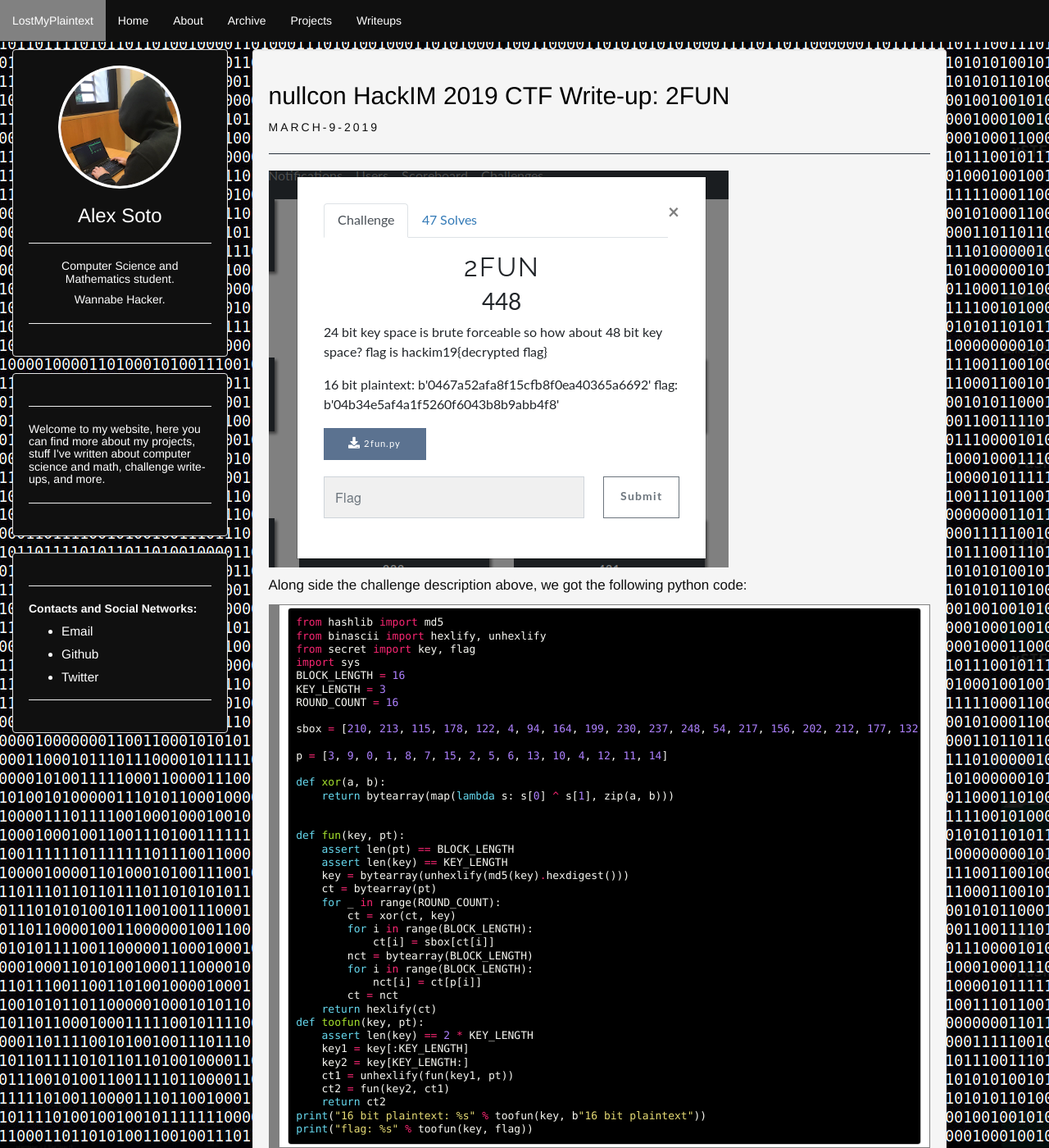
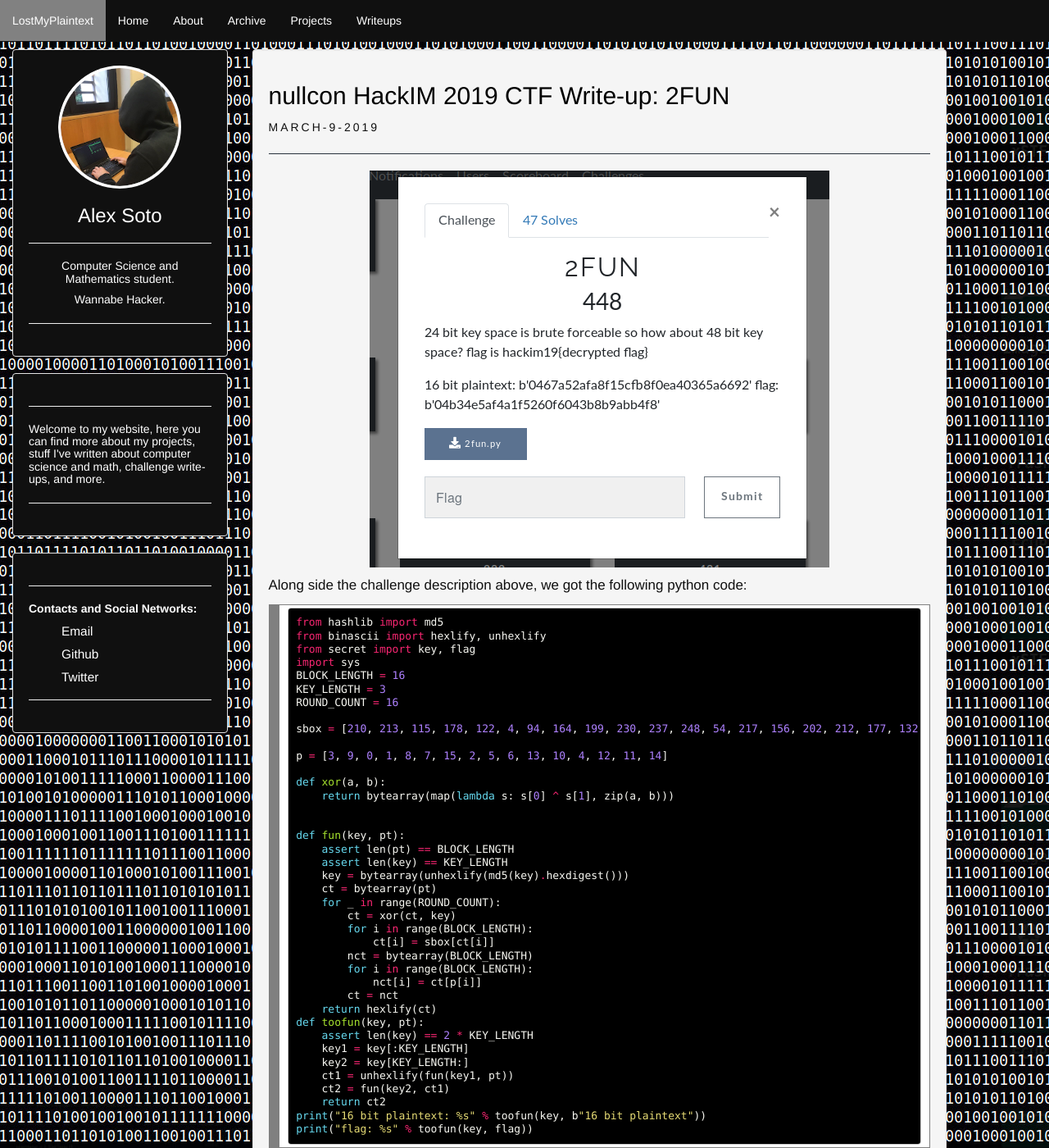
Before and after one commit to 0xA2/0xA2.github.io, a Jekyll site: the page built from _posts/2019-03-09-nullcon 2019 CTF Write-up: 2FUN.markdown, in a window 1280 px wide and 1400 px high. Shown: the whole window at 82% size. Built offline with Jekyll 4.4.1, drawn with Linux system fonts in a browser that asks for light colours.

Commit message:
Update 2019-03-09-nullcon 2019 CTF Write-up: 2FUN.markdown

```diff
--- a/_posts/2019-03-09-nullcon 2019 CTF Write-up: 2FUN.markdown
+++ b/_posts/2019-03-09-nullcon 2019 CTF Write-up: 2FUN.markdown
@@ -4,8 +4,23 @@ title: "nullcon HackIM 2019 CTF Write-up: 2FUN"
 description: "[write-up] Meet in the middle attack on 2DES-like cipher"
 categories: "Writeups"
 ---
+<style type="text/css">
+
+.center {
+  display: block;
+  margin-left: auto;
+  margin-right: auto;
+}
+
+ul {
+  list-style: none;
+}
+</style>
+
+
+
  <title>nullcon HackIM 2019 CTF Write-up: 2FUN - LostMyPlaintext</title>
-<img class="card-img-top" src="/assets/images/nullcon.png" alt="Card image cap">
+<img class="center" src="/assets/images/nullcon.png" alt="Card image cap">
 
 <p></p>
 <p>  Along side the challenge description above, we got the following python code: </p>
```
